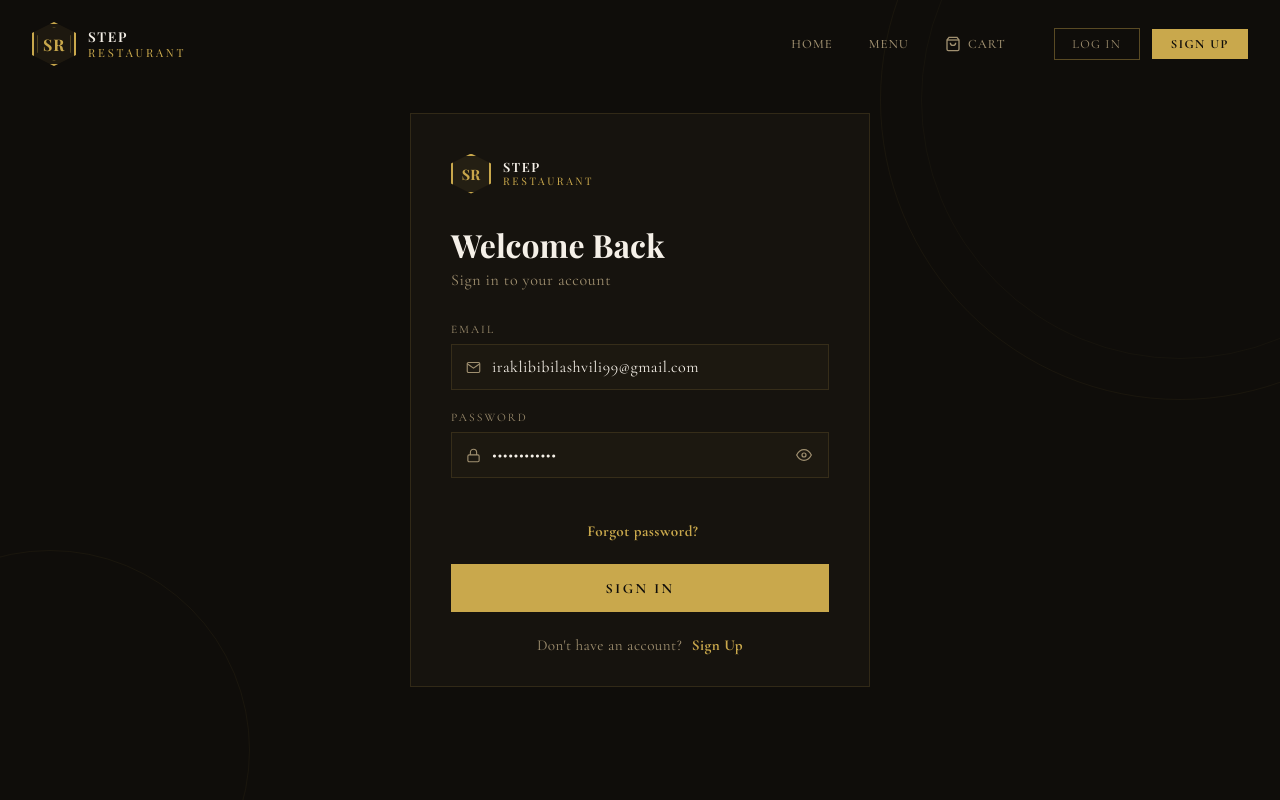
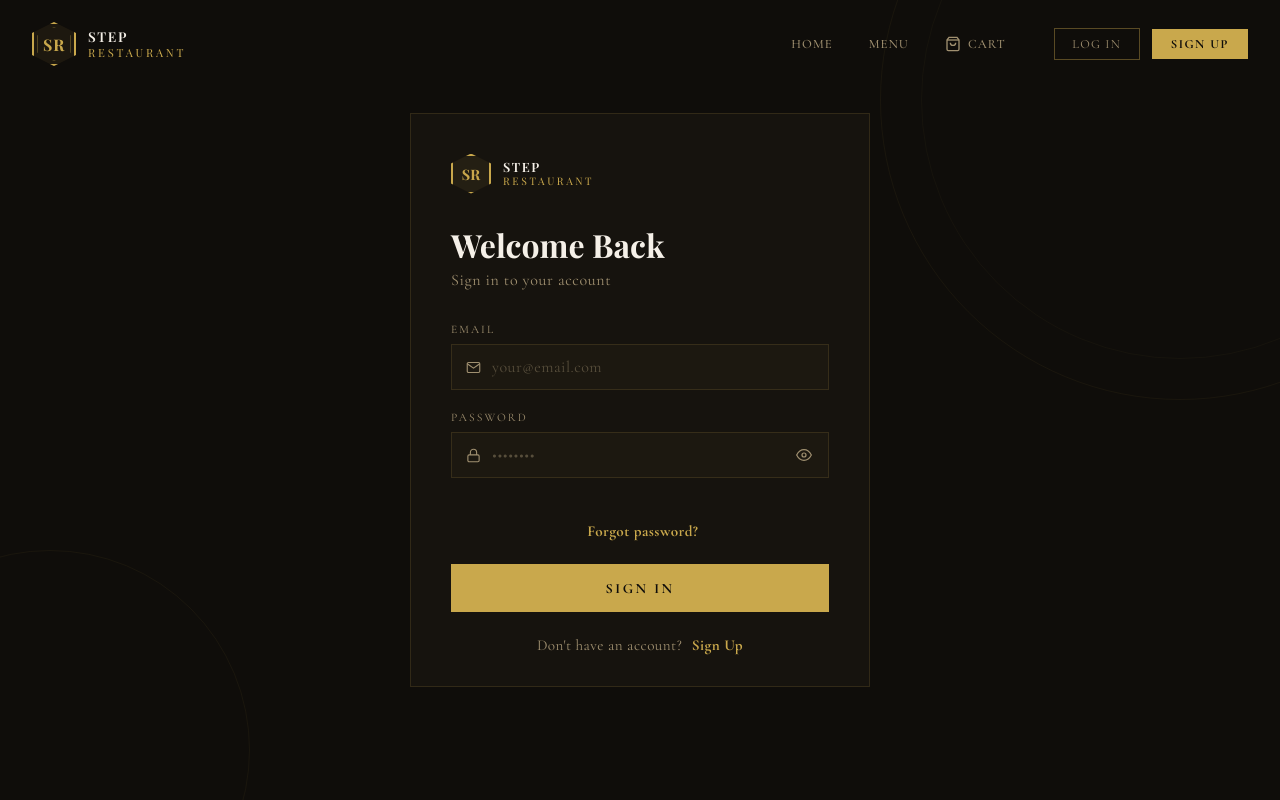
Before and after one commit to iraklibibilashv/AngularApiRestarauntProject, an Angular app: page /login in a window 1280 px wide. Shown: the top 800 px of the page. Built offline with nearby package versions, Linux system fonts and the light colour scheme; a web font is replaced by a local one.

Commit message:
Day 12 all done

```diff
--- a/src/app/login/login.ts
+++ b/src/app/login/login.ts
@@ -22,8 +22,8 @@ export class Login {
   errorMsg = '';
 
   user = {
-    email: 'iraklibibilashvili99@gmail.com',
-    password: 'Ema@ema12345',
+    email: '',
+    password: '',
   };
   onLogin() {
     this.api.postLogin(this.user).subscribe({
```
